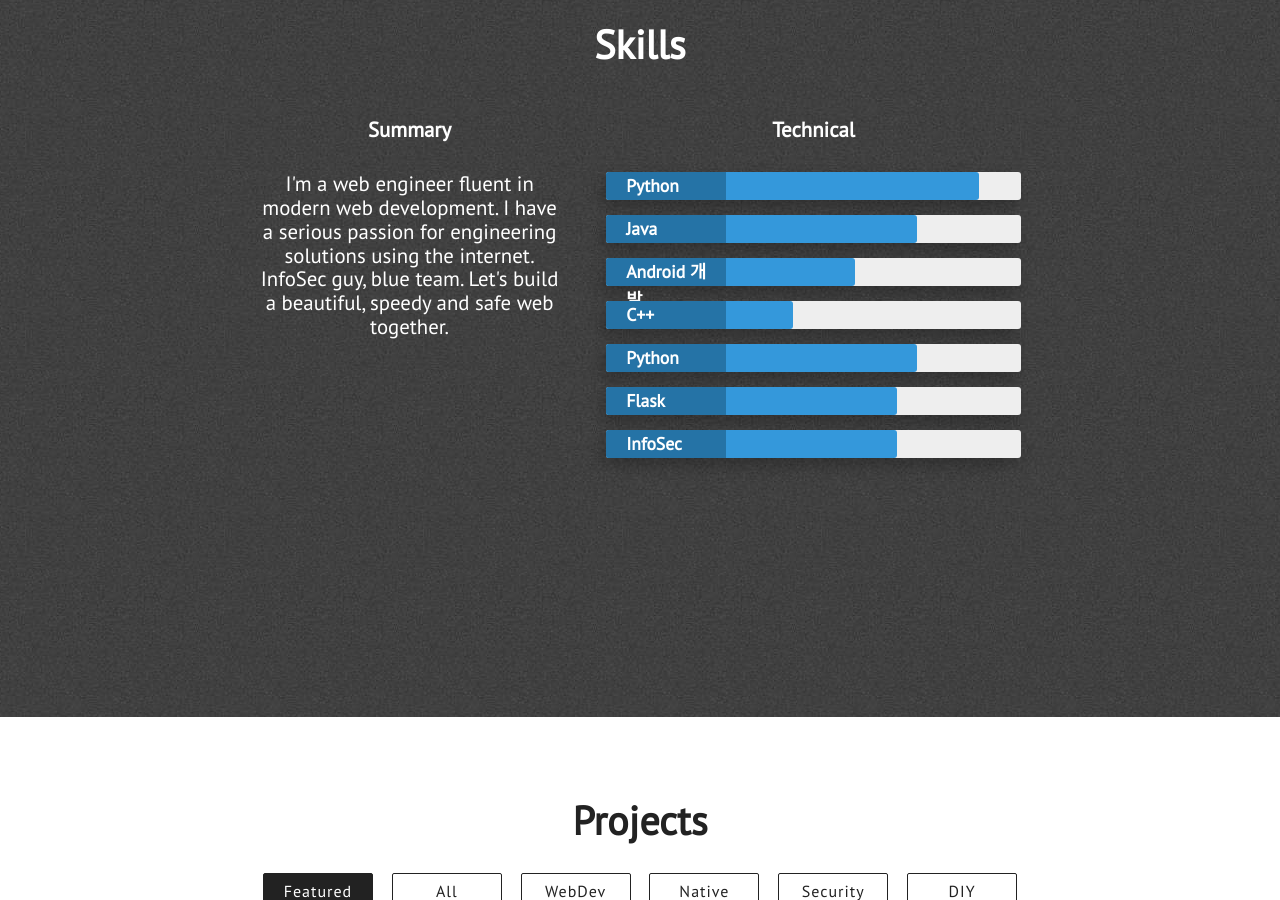
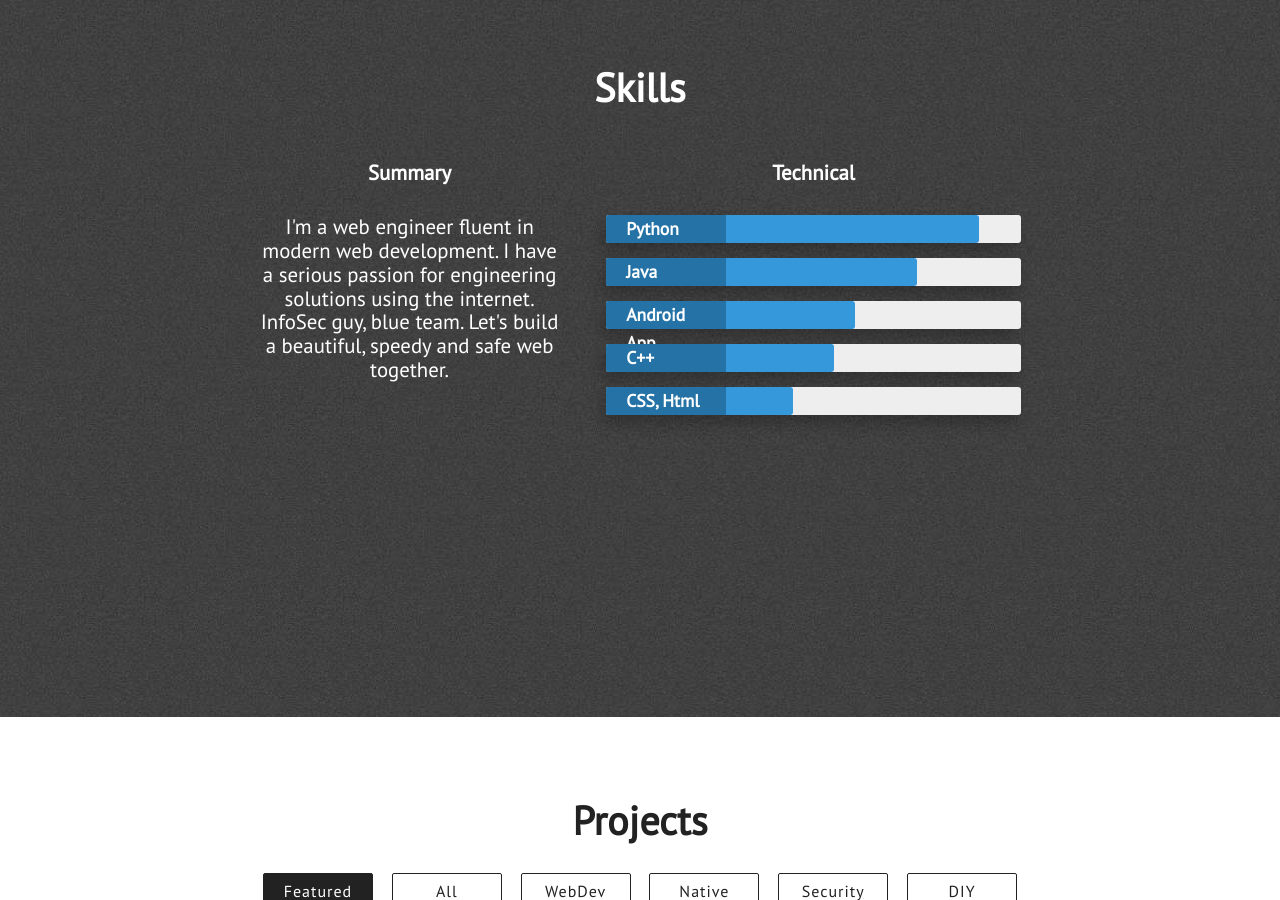
Before and after one commit to SongChaeYoung98/SongChaeYoung98.github.io, a Jekyll site: the page built from index.html, in a window 1280 px wide and 900 px high, scrolled down 2183 px. Built offline with Jekyll 4.4.1, drawn with Linux system fonts in a browser that asks for light colours; nearby versions of some CDN libraries.

Commit message:
Update skills.html

```diff
--- a/_includes/skills.html
+++ b/_includes/skills.html
@@ -25,30 +25,20 @@
                         </div> <!-- End Skill Bar -->
 
                         <div class="skillbar clearfix " data-percent="60%">
-                            <div class="skillbar-title" style="background: #2980b9;"><span>Android 개발</span></div>
+                            <div class="skillbar-title" style="background: #2980b9;"><span>Android App</span></div>
                             <div class="skillbar-bar" style="background: #3498db"></div>
                         </div> <!-- End Skill Bar -->
 
-
-                        <div class="skillbar clearfix " data-percent="45%">
+                        <div class="skillbar clearfix " data-percent="55%">
                             <div class="skillbar-title" style="background: #2980b9;"><span>C++</span></div>
                             <div class="skillbar-bar" style="background: #3498db;"></div>
                         </div> <!-- End Skill Bar -->
 
-                        <div class="skillbar clearfix " data-percent="75%">
-                            <div class="skillbar-title" style="background: #2980b9;"><span>Python</span></div>
+                        <div class="skillbar clearfix " data-percent="45%">
+                            <div class="skillbar-title" style="background: #2980b9;"><span>CSS, Html</span></div>
                             <div class="skillbar-bar" style="background: #3498db;"></div>
                         </div> <!-- End Skill Bar -->
 
-                        <div class="skillbar clearfix " data-percent="70%">
-                            <div class="skillbar-title" style="background: #2980b9"><span>Flask</span></div>
-                            <div class="skillbar-bar" style="background: #3498db;"></div>
-                        </div> <!-- End Skill Bar -->
-
-                        <div class="skillbar clearfix " data-percent="70%">
-                            <div class="skillbar-title" style="background: #2980b9"><span>InfoSec</span></div>
-                            <div class="skillbar-bar" style="background: #3498db"></div>
-                        </div> <!-- End Skill Bar -->
                     </div>
                 </div>
             </div>
```
